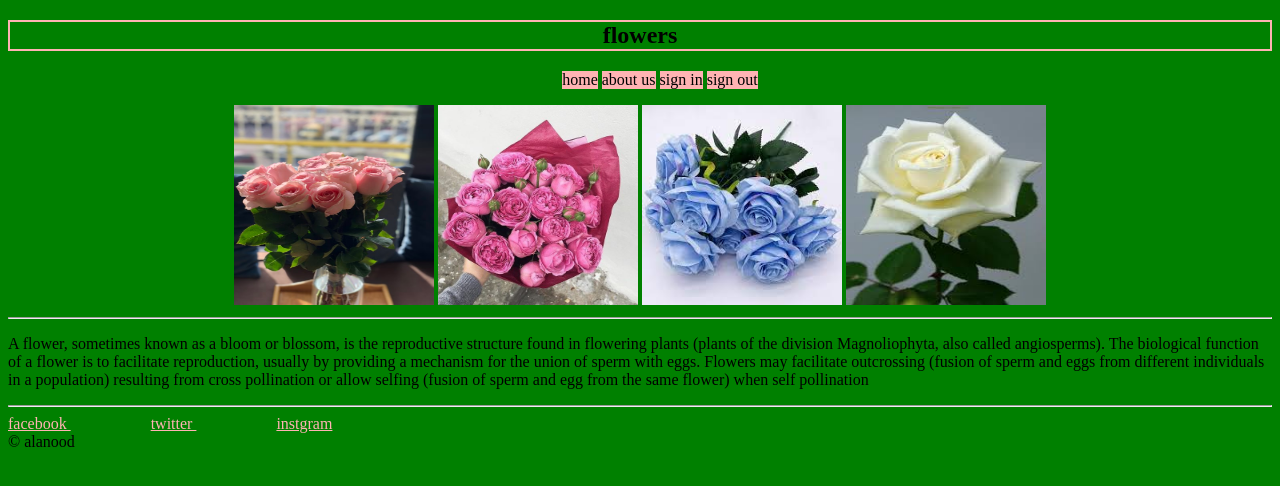
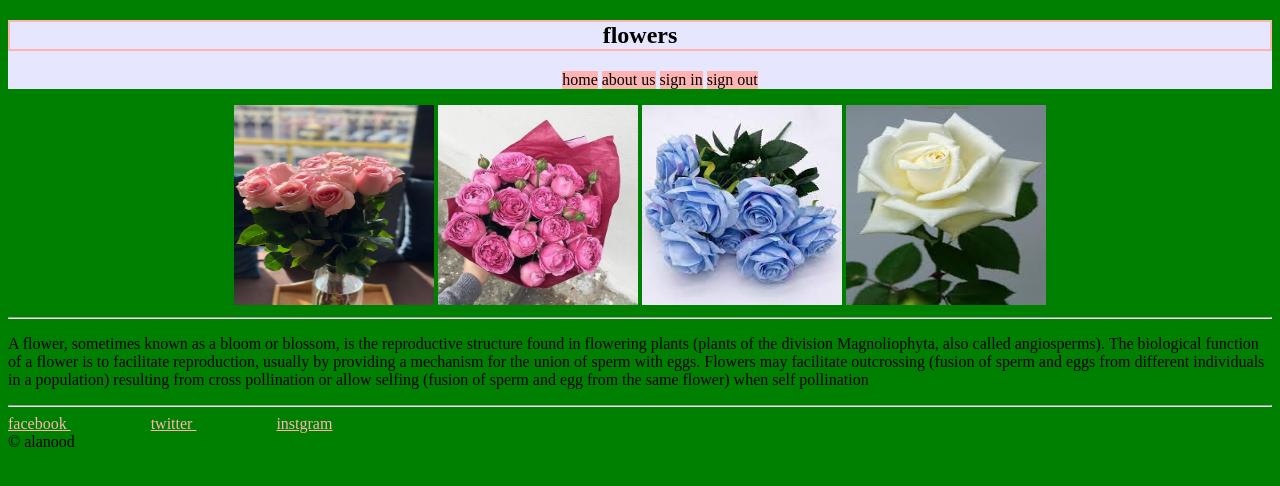
Before and after one commit to alanoodalhedban/alanood, a plain HTML site: page index.html in a window 1280 px wide. Drawn offline with Linux system fonts and the light colour scheme.

Commit message:
Update style.css

```diff
--- a/style.css
+++ b/style.css
@@ -14,12 +14,8 @@ a{
 h1{
   border :2px solid #ffb3b3;
 }
-<<<<<<< HEAD
+
 header{
   background-color:#e6e6ff ;
 
 }
-
-}
-=======
->>>>>>> 2eadccd17835932a6983a089da129fafdedc1c07
```
